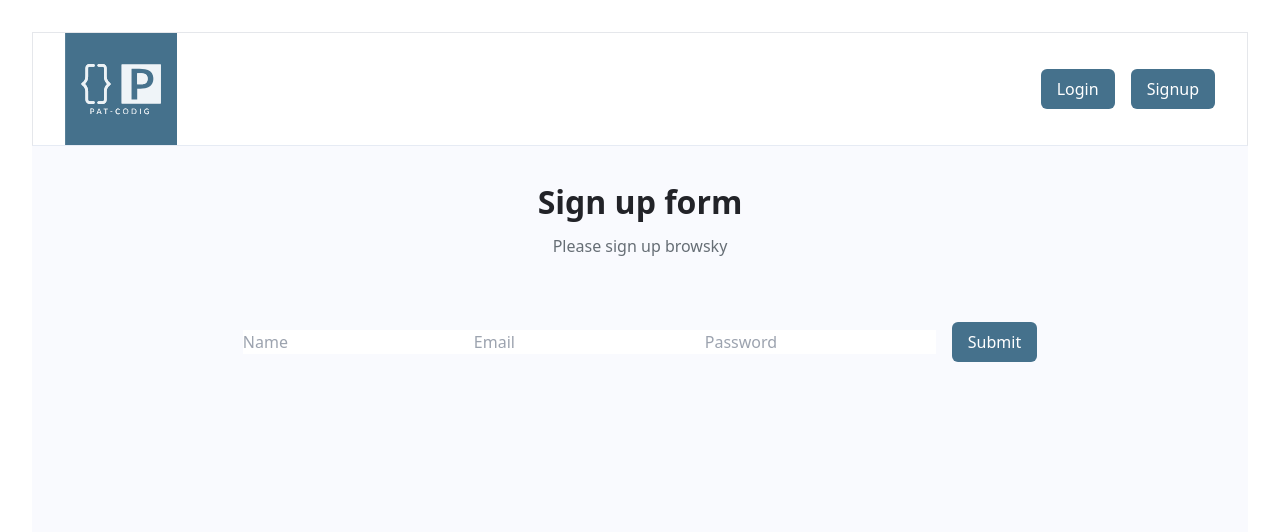
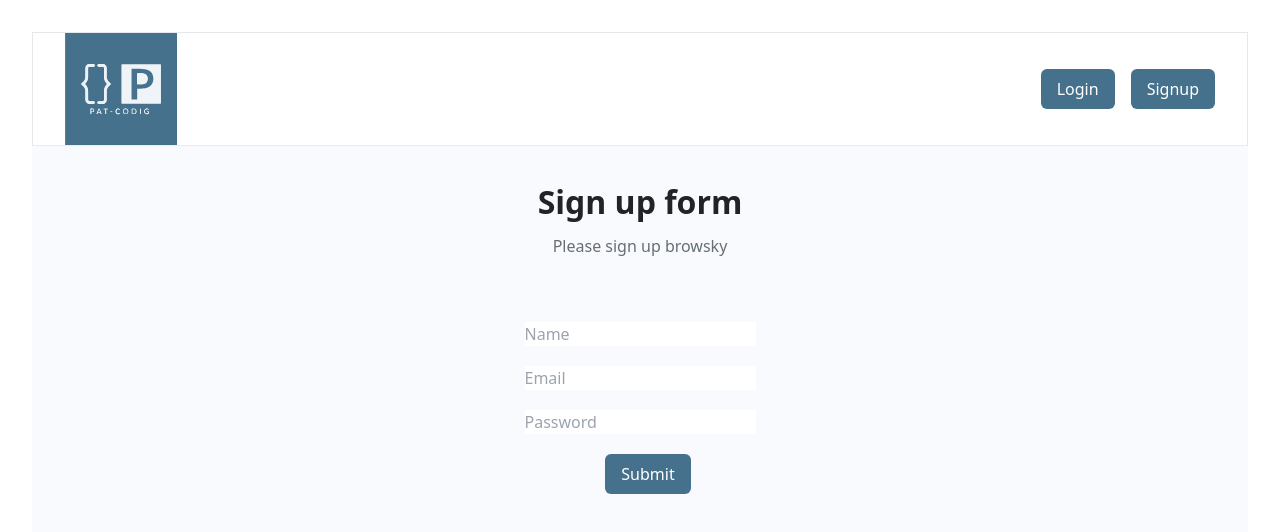
Before and after one commit to Lorn888/Gym-s-network, a React (Vite) app in the folder gym-spot/: page /signup in a window 1280 px wide. Shown: the top 532 px of the page. Built offline with nearby package versions, Linux system fonts and the light colour scheme.

Commit message:
Css imporovements

```diff
--- a/gym-spot/src/App.jsx
+++ b/gym-spot/src/App.jsx
@@ -13,7 +13,7 @@ function App() {
           <img src={logo} alt='logo' className='w-28 object-contain ' />
         </Link>
         <div style={{ display: 'flex' }}>
-          <Link to='/login' className='font-inter font-medium bg-[#45718C] text-white px-4 py-2 rounded-md'>
+          <Link to='/login' className='font-inter font-medium bg-[#45718C] text-white px-4 py-2 rounded-md ml-4'>
             Login
           </Link>
           <Link to='/signup' className='font-inter font-medium bg-[#45718C] text-white px-4 py-2 rounded-md ml-4'>
--- a/gym-spot/src/pages/Login.jsx
+++ b/gym-spot/src/pages/Login.jsx
@@ -5,15 +5,15 @@ const Login = () => {
     <section className='max-w-7xl mx-auto'>
     <div>
       <h1 className='font-extrabold text-[#222328] text-[32px]'> Login form</h1>
-      <p className='mt-2 text-[#666e75] text-[16px] max-w[500px] '>Login browsky</p>
+      <p className='mt-2 text-[#666e75] text-[16px] max-w[500px] '>Login browsky !</p>
     </div>
 
-    <div className='mt-16'>
-    <form>
+    <div className='mt-16 border-[red]'  >
+    <form className='w-64 mx-auto '>
 
-      <input placeholder='Email' type="email" id="email" name="email" required />
+      <input className='mb-5' placeholder='Email' type="email" id="email" name="email" required />
 
-      <input placeholder='Password' type="password" id="password" name="password" required />
+      <input className='mb-5' placeholder='Password' type="password" id="password" name="password" required />
 
 
       <input type="submit" value="Submit" className='font-inter font-medium bg-[#45718C] text-white px-4 py-2 rounded-md ml-4'/>
--- a/gym-spot/src/pages/Signup.jsx
+++ b/gym-spot/src/pages/Signup.jsx
@@ -12,13 +12,13 @@ return (
     </div>
 
     <div className='mt-16'>
-    <form>
+    <form className='w-64 mx-auto'>
 
-      <input placeholder='Name' type="name" id="name" name="name" required />
+      <input className='mb-5' placeholder='Name' type="name" id="name" name="name" required />
 
-      <input placeholder= "Email"type="email" id="email" name="email" required />
+      <input className='mb-5' placeholder= "Email"type="email" id="email" name="email" required />
 
-      <input placeholder= "Password" type="password" id="password" name="password" required />
+      <input className='mb-5' placeholder= "Password" type="password" id="password" name="password" required />
 
 
       <input type="submit" value="Submit" className='font-inter font-medium bg-[#45718C] text-white px-4 py-2 rounded-md ml-4'/>
```
